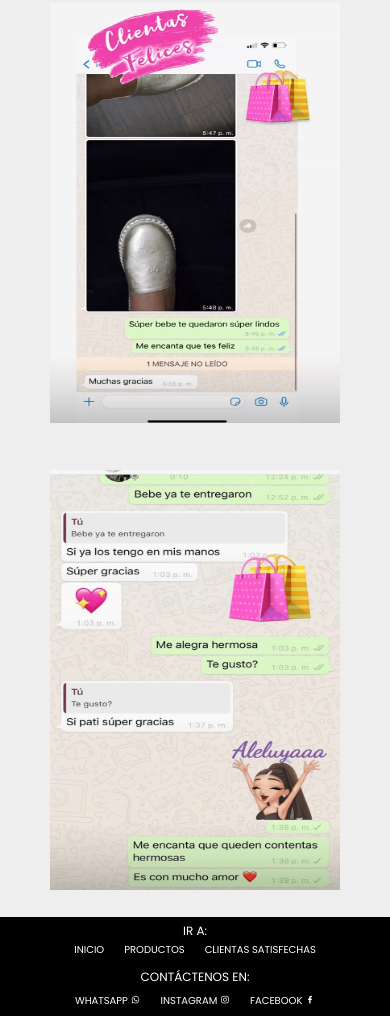
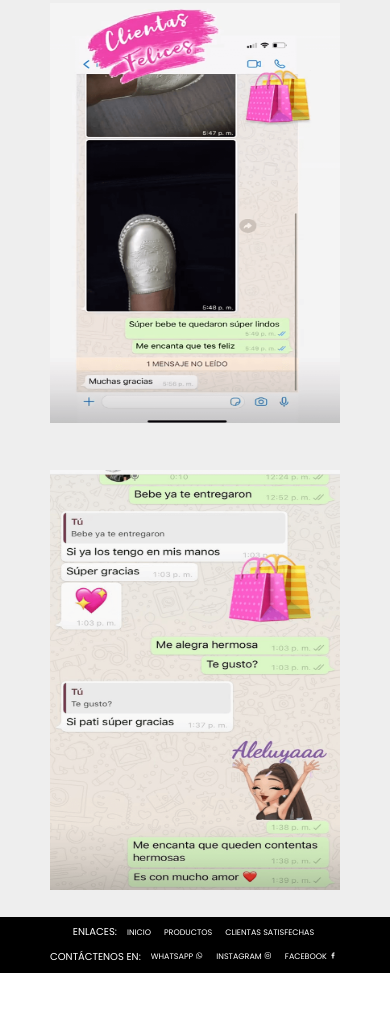
Before and after one commit to AndrDeve/ByKetapa, a plain HTML site: page index.html in a window 390 px wide. Shown: the part 2696-3712 px from the top of the page. After the commit the page ends 3669 px from the top, so only its background shows below. Drawn offline with nearby package versions, Linux system fonts and the light colour scheme.

Commit message:
se arregla el footer

```diff
--- a/css/responsive.css
+++ b/css/responsive.css
@@ -364,20 +364,38 @@
     }
 
     footer .container__footer{
-        display: flex;
-        justify-content: space-evenly;
         flex-direction: column;
         text-align: center;
     }
 
+    footer .bg__footer .enlaces__footer ul{
+        display: flex;
+        flex-direction: row;
+        align-items: center;
+    }
+
     footer .bg__footer .enlaces__footer ul a{
-        display:table-cell;
-        padding: 0 10px 5px 10px;
+        margin: 5px 3px 0 10px;
+        font-size: 8px;
+    }
+
+    footer .bg__footer .contactanos__footer ul{
+        display: flex;
+        flex-direction: row;
+        align-items: center;
     }
 
     footer .bg__footer .contactanos__footer ul a{
-        display:table-cell ;
-        padding: 0 10px 0 10px;
+        margin: 5px 3px 0 10px;
+        font-size: 8px;
+    }
+
+    footer .bg__footer .enlaces__footer ul li p{
+        font-size: 10px;
+    }
+
+    footer .bg__footer .contactanos__footer ul li p{
+        font-size: 10px;
     }
 }
 
--- a/index.html
+++ b/index.html
@@ -185,7 +185,7 @@
 
                     <div class="enlaces__footer">
                         <ul>
-                            <li><p>IR A:</p></li>
+                            <li><p>ENLACES:</p></li>
                             <a href="#conta"><li class="li"></li>INICIO</a>
                             <a href="#ofrecemos"><li class="li"></li>PRODUCTOS</a>
                             <a href="#clientas"><li class="li"></li>CLIENTAS SATISFECHAS</a>
```
